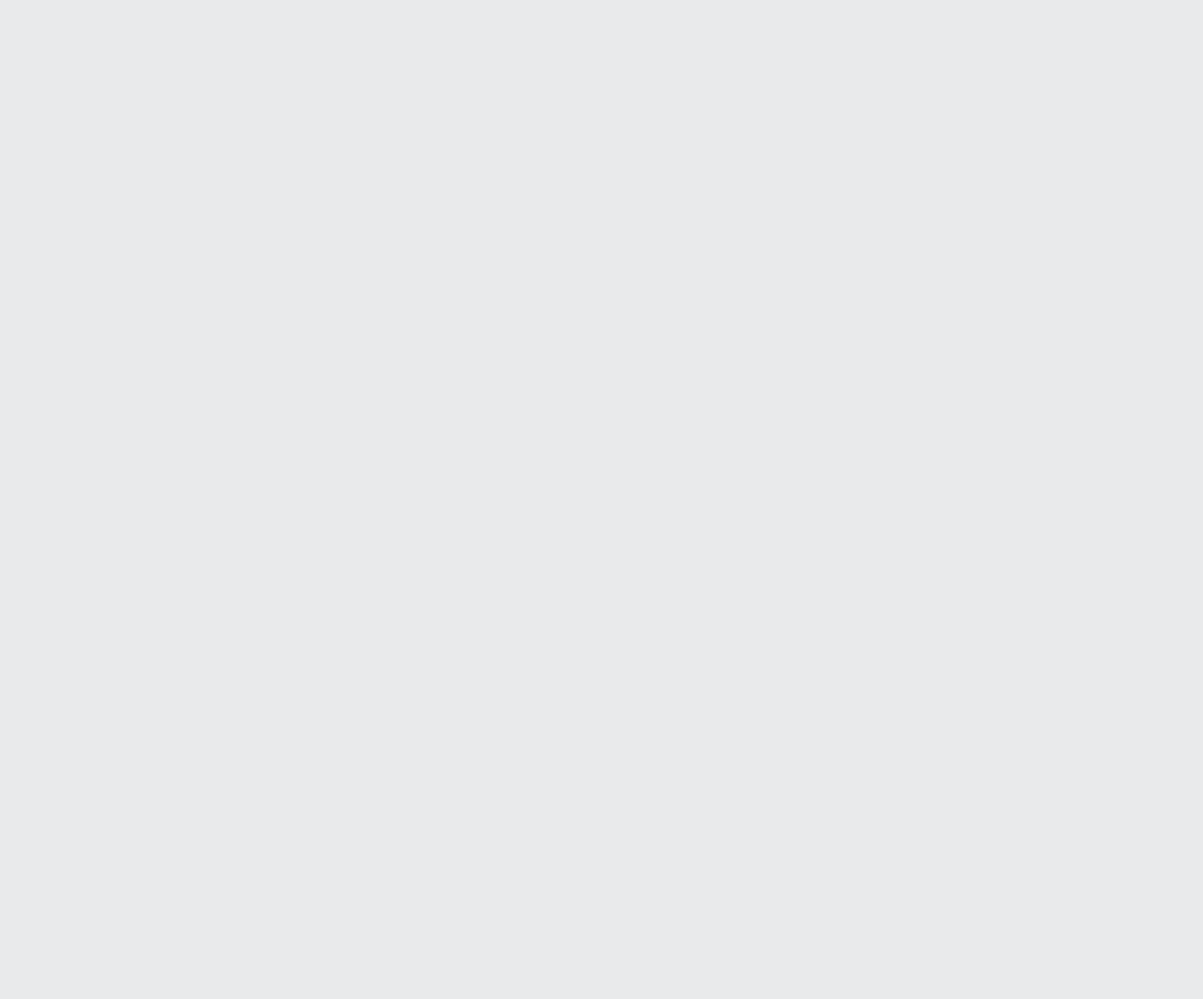
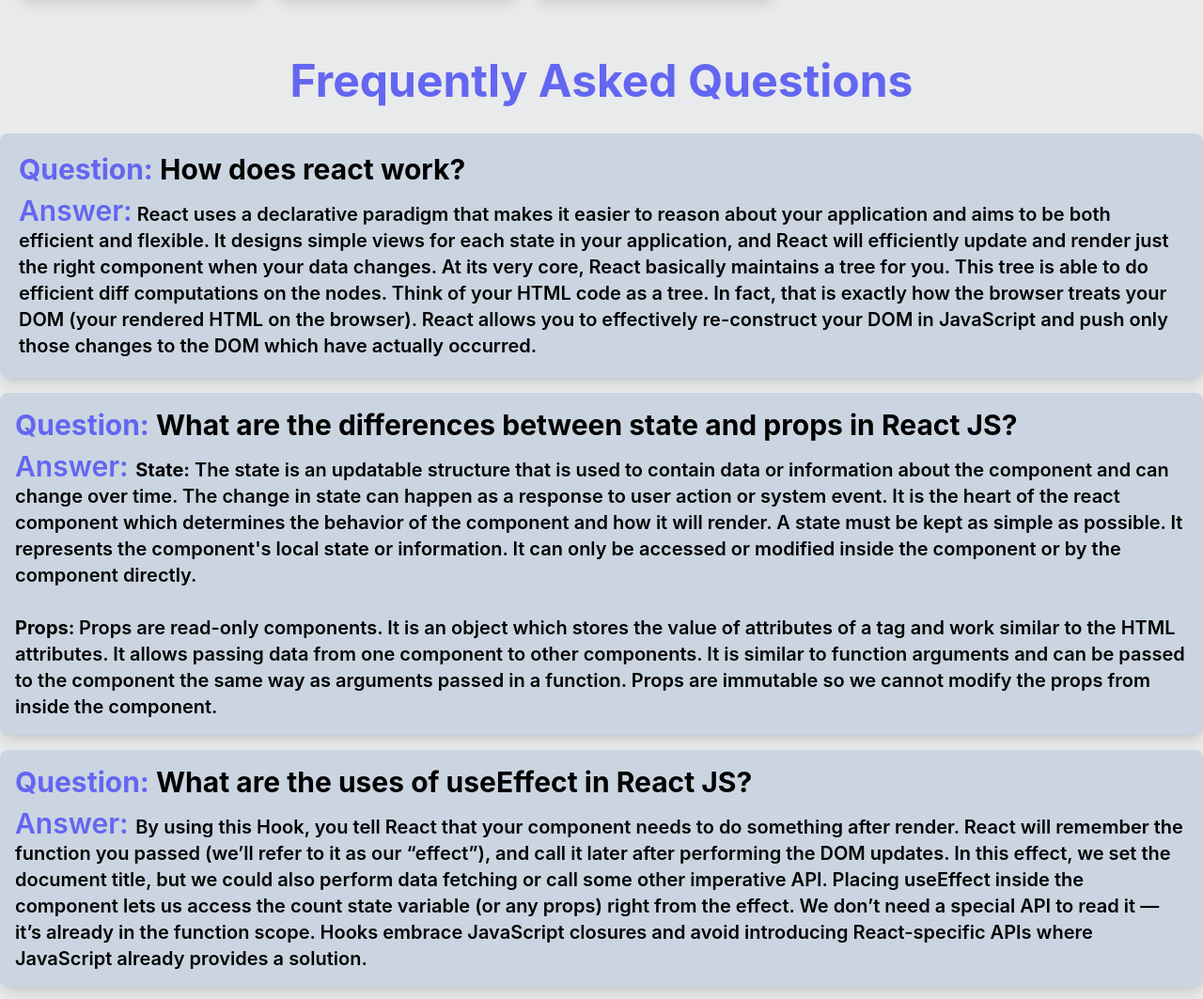
Before and after one commit to monir178/assignment-8, a React (Create React App) app: page / in a window 1280 px wide. Shown: the part 1219-2282 px from the top of the page at 94% size. Before the commit the page ends 1217 px from the top, so only its background shows below. Built offline with nearby package versions, Linux system fonts and the light colour scheme.

Commit message:
toast added

```diff
--- a/package.json
+++ b/package.json
@@ -10,10 +10,14 @@
     "@testing-library/react": "^13.4.0",
     "@testing-library/user-event": "^13.5.0",
     "autoprefixer": "^10.4.12",
+    "classnames": "^2.3.2",
     "postcss": "^8.4.17",
     "react": "^18.2.0",
     "react-dom": "^18.2.0",
+    "react-hot-toast": "^2.4.0",
+    "react-icons": "^4.4.0",
     "react-scripts": "5.0.1",
+    "react-toastify": "^9.0.8",
     "tailwindcss": "^3.1.8",
     "web-vitals": "^2.1.4"
   },
--- a/src/App.js
+++ b/src/App.js
@@ -1,11 +1,15 @@
 import logo from './logo.svg';
 import './App.css';
 import Workouts from './components/Workouts/Workouts';
+import Blog from './components/Blog/Blog';
+
 
 function App() {
   return (
     <div className="App">
       <Workouts></Workouts>
+      <Blog></Blog>
+
 
     </div>
   );
--- a/src/components/Blog/Blog.js
+++ b/src/components/Blog/Blog.js
@@ -3,15 +3,32 @@
 const Blog = () => {
     return (
         <div>
-            <div>
-                <h1>How Does React Work?</h1>
-                <p>React uses a declarative paradigm that makes it easier to reason about your application and aims to be both efficient and flexible. It designs simple views for each state in your application, and React will efficiently update and render just the right component when your data changes.</p>
+            <h1 className='mt-16 mb-8 text-center text-5xl text-indigo-500 font-bold'>Frequently Asked Questions</h1>
+
+            <div className='container mx-auto  bg-slate-300 rounded-lg p-5 shadow-lg mb-4 '>
+                <h2 className='text-3xl font-bold mb-2'> <span className='text-indigo-500 '>Question:</span> How does react work?</h2>
+                <p className='font-semibold text-xl'><span className='text-3xl text-indigo-500' >Answer:</span> React uses a declarative paradigm that makes it easier to reason about your application and aims to be both efficient and flexible. It designs simple views for each state in your application, and React will efficiently update and render just the right component when your data changes. At its very core, React basically maintains a tree for you. This tree is able to do efficient diff computations on the nodes.
+                    Think of your HTML code as a tree. In fact, that is exactly how the browser treats your DOM (your rendered HTML on the browser). React allows you to effectively re-construct your DOM in JavaScript and push only those changes to the DOM which have actually occurred.</p>
             </div>
-            <div>
-                <h1>What is the difference between State</h1>
+            <div className='container mx-auto bg-slate-300 rounded-lg p-4 shadow-lg mb-4'>
+                <h2 className='text-3xl font-bold mb-2'>
+                    <span className='text-indigo-500'>Question:</span> What are the differences between state and props in React JS?
+                </h2>
+                <p className='font-semibold text-xl'><span className='text-3xl text-indigo-500' >Answer: </span> <span className='font-bold text-xl'> State:</span> The state is an updatable structure that is used to contain data or information about the component and can change over time. The change in state can happen as a response to user action or system event. It is the heart of the react component which determines the behavior of the component and how it will render. A state must be kept as simple as possible. It represents the component's local state or information. It can only be accessed or modified inside the component or by the component directly. <br />
+                    <br />
+                    <span className='font-bold text-xl'> Props: </span>
+                    Props are read-only components. It is an object which stores the value of attributes of a tag and work similar to the HTML attributes. It allows passing data from one component to other components. It is similar to function arguments and can be passed to the component the same way as arguments passed in a function. Props are immutable so we cannot modify the props from inside the component.
+                </p>
+            </div>
+            <div className='container mx-auto bg-slate-300 rounded-lg p-4 shadow-lg mb-4'>
+                <h2 className='text-3xl font-bold mb-2'> <span className='text-indigo-500 '>Question:</span> What are the uses of useEffect in React JS?</h2>
+
+                <p className='font-semibold text-xl'><span className='text-3xl text-indigo-500' >Answer: </span> By using this Hook, you tell React that your component needs to do something after render. React will remember the function you passed (we’ll refer to it as our “effect”), and call it later after performing the DOM updates. In this effect, we set the document title, but we could also perform data fetching or call some other imperative API. Placing useEffect inside the component lets us access the count state variable (or any props) right from the effect. We don’t need a special API to read it — it’s already in the function scope. Hooks embrace JavaScript closures and avoid introducing React-specific APIs where JavaScript already provides a solution.</p>
 
             </div>
         </div>
+
+
     );
 };
 
--- a/src/components/MyDetails/MyDetails.js
+++ b/src/components/MyDetails/MyDetails.js
@@ -1,4 +1,7 @@
+
 import React, { useEffect, useState } from 'react';
+import { ToastContainer, toast } from 'react-toastify';
+import 'react-toastify/dist/ReactToastify.css';
 
 const MyDetails = ({ time }) => {
 
@@ -12,6 +15,12 @@
             return 0;
         }
     }
+
+    // Toast Function
+    const activityToast = () => {
+        toast("Exercise is labor without weariness.");
+    }
+
     const [breakTime, setBreakTime] = useState(getItemsFromLS());
 
 
@@ -23,6 +32,8 @@
     useEffect(() => {
         localStorage.setItem('break-time', JSON.stringify(breakTime))
     }, [breakTime]);
+
+
 
     return (
         <div className='pt-8'>
@@ -63,9 +74,10 @@
                 <p className='text-gray-400 font-semibold'><span>{breakTime}</span> seconds</p>
             </div>
 
-            <button className='w-full px-4 py-4 rounded-lg text-2xl bg-indigo-500 text-white font-semibold'>
+            <button onClick={activityToast} className='w-full px-4 py-4 rounded-lg text-2xl bg-indigo-500 text-white font-semibold'>
                 Activity Completed
             </button>
+            <ToastContainer />
         </div>
     );
 };
--- a/src/components/Workouts/Workouts.js
+++ b/src/components/Workouts/Workouts.js
@@ -4,6 +4,7 @@
 import { faDumbbell } from '@fortawesome/free-solid-svg-icons';
 import Workout from '../Workout/Workout';
 import MyDetails from '../MyDetails/MyDetails';
+
 
 
 const Workouts = () => {
@@ -31,7 +32,7 @@
         <div className='container mx-auto grid lg:grid-cols-6 md:grid-cols-3 sm:grid-cols-1 gap-5'>
 
             <div className='px-5 col-span-4 mt-20'>
-                <h1 className='text-5xl font-bold text-indigo-500'><FontAwesomeIcon icon={faDumbbell} />  ULTRA-ACTIVE-CLUB</h1>
+                <h1 className='text-5xl font-bold text-indigo-500'><FontAwesomeIcon icon={faDumbbell} />  FIT-TO-BE</h1>
                 <div>
 
                     <h3 className="text-2xl font-semibold mt-8 mb-4">Select Today's Exercise</h3>
@@ -46,7 +47,8 @@
                     </div>
                 </div>
             </div>
-            <div className='details-container px-4 col-span-2 bg-white'>
+            <div className='sticky top-0 px-4 ml-8 mr-0  md:ml-8 lg:ml-0   col-span-2 bg-white rounded-xl'>
+
                 <MyDetails time={time}></MyDetails>
             </div>
         </div>
```
Also changed, not shown: 1 other file (tests, documents, lock files or other folders).
